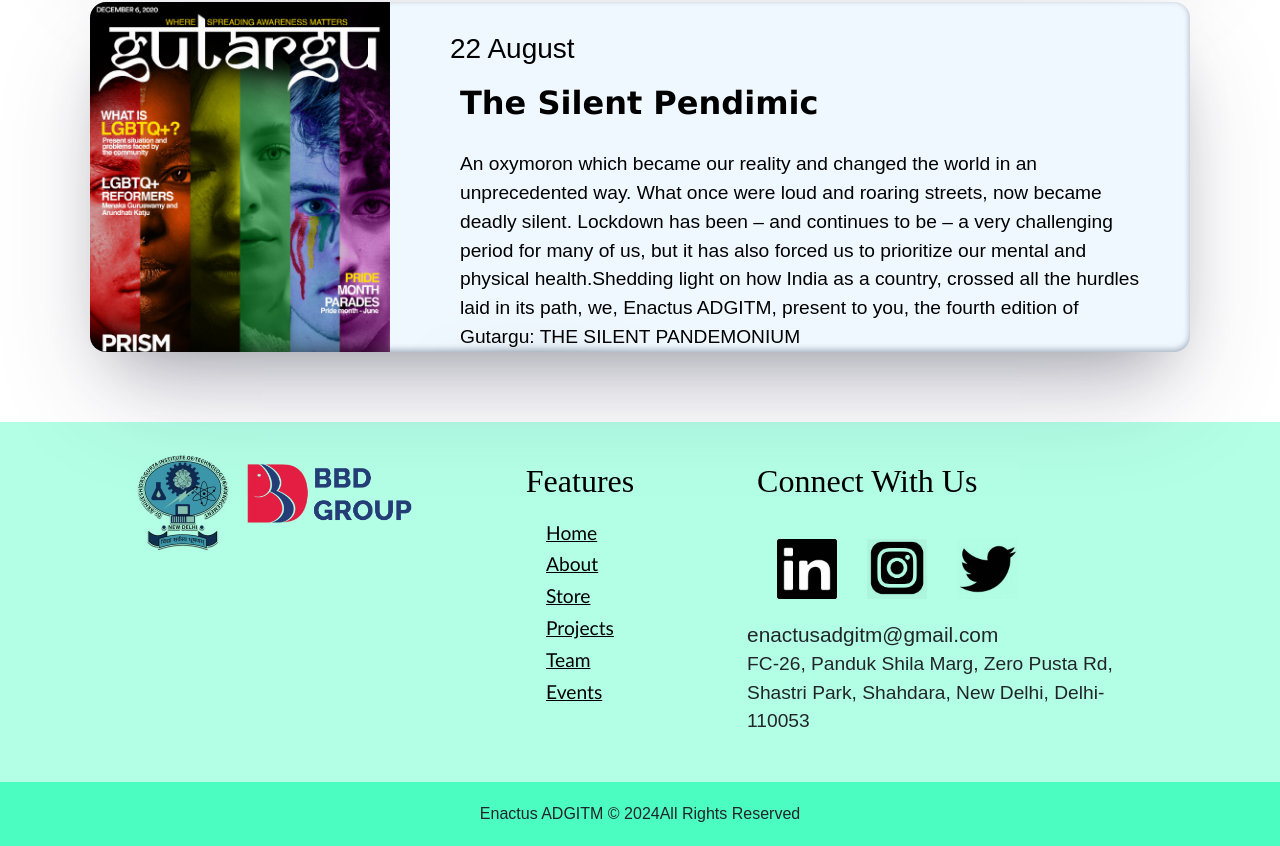
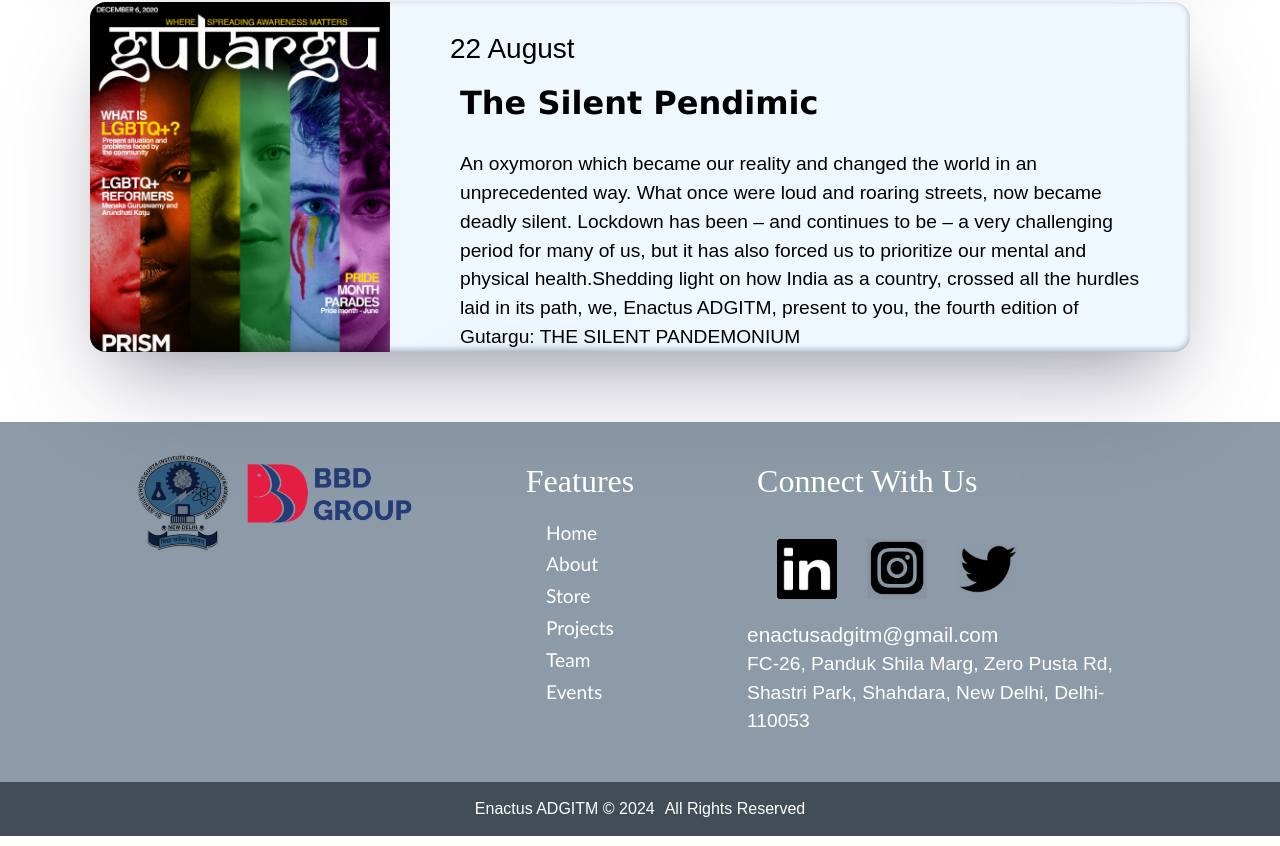
Before and after one commit to Sameer-khann/EnactusADGIPS, a React (Create React App) app: page /gutargun in a window 1280 px wide. Shown: the part 1747-2593 px from the top of the page. Built offline with nearby package versions, Linux system fonts and the light colour scheme; a web font is replaced by a local one.

Commit message:
footer correctiion

```diff
--- a/src/Components/Footer.css
+++ b/src/Components/Footer.css
@@ -4,7 +4,8 @@
     display: flex;
     justify-content: space-evenly;
     align-items: start;
-    background-color: rgba(127, 255, 212, 0.594);
+    background-color: #708090ca;
+    color: white;
 }
 
 .second {
@@ -36,25 +37,27 @@
 }
 
 .feature h1 {
+    color: white;
     font-size: 2rem;
 }
 
 .content {
     display: flex;
     flex-direction: column;
-    color: black;
+    color: rgb(255, 255, 255);
     gap: 3px;
 }
 
 .content a {
-    color: black;
+    color: rgb(255, 255, 255);
+    text-decoration: none;
     font-weight: 400;
     font-size: 1.2rem;
     font-family: 'Gill Sans', 'Gill Sans MT', Calibri, 'Trebuchet MS', sans-serif;
 }
 
 .content a:hover {
-    color: gray;
+    color: rgb(255, 255, 255);
 }
 
 .first {
@@ -67,6 +70,7 @@
 
 .first h1 {
     font-size: 2rem;
+    color: white;
 }
 
 
@@ -110,15 +114,19 @@
     display: flex;
     align-items: center;
     justify-content: center;
-    background-color: rgb(76, 253, 194);
-    padding: 20px;
+    background-color: #434d57;
+    color: white;
+    padding: 15px;
+    gap: 10px;
 }
 
 .address .c2 p{
+
     font-size: 1.2rem;
 }
 
 .c1 {
+
     font-size: 1.3rem;
     font-weight: 500;
 }
--- a/src/Components/Footer.js
+++ b/src/Components/Footer.js
@@ -64,7 +64,7 @@ export default function Footer() {
             </div>
             <div className="copyright">
                 <div className="l1">Enactus ADGITM © 2024</div>
-                <div className="l2">All Rights Reserved</div>
+                <div className="l2"> All Rights Reserved</div>
             </div>
         </div>
     )
--- a/src/Pages/LandingPage.jsx
+++ b/src/Pages/LandingPage.jsx
@@ -60,9 +60,9 @@ export default function LandingPage({ link1 }) {
     };
 
     // Replace 'YOUR_SERVICE_ID', 'YOUR_TEMPLATE_ID', and 'YOUR_USER_ID' with your actual values
-    const serviceID = 'service_2uzc75j';
-    const templateID = 'template_4r24u3k';
-    const userID = 'XjcSC4PzoNt-2Mpka';
+    const serviceID = '';
+    const templateID = '';
+    const userID = '';
 
 
     // Send the email
```
